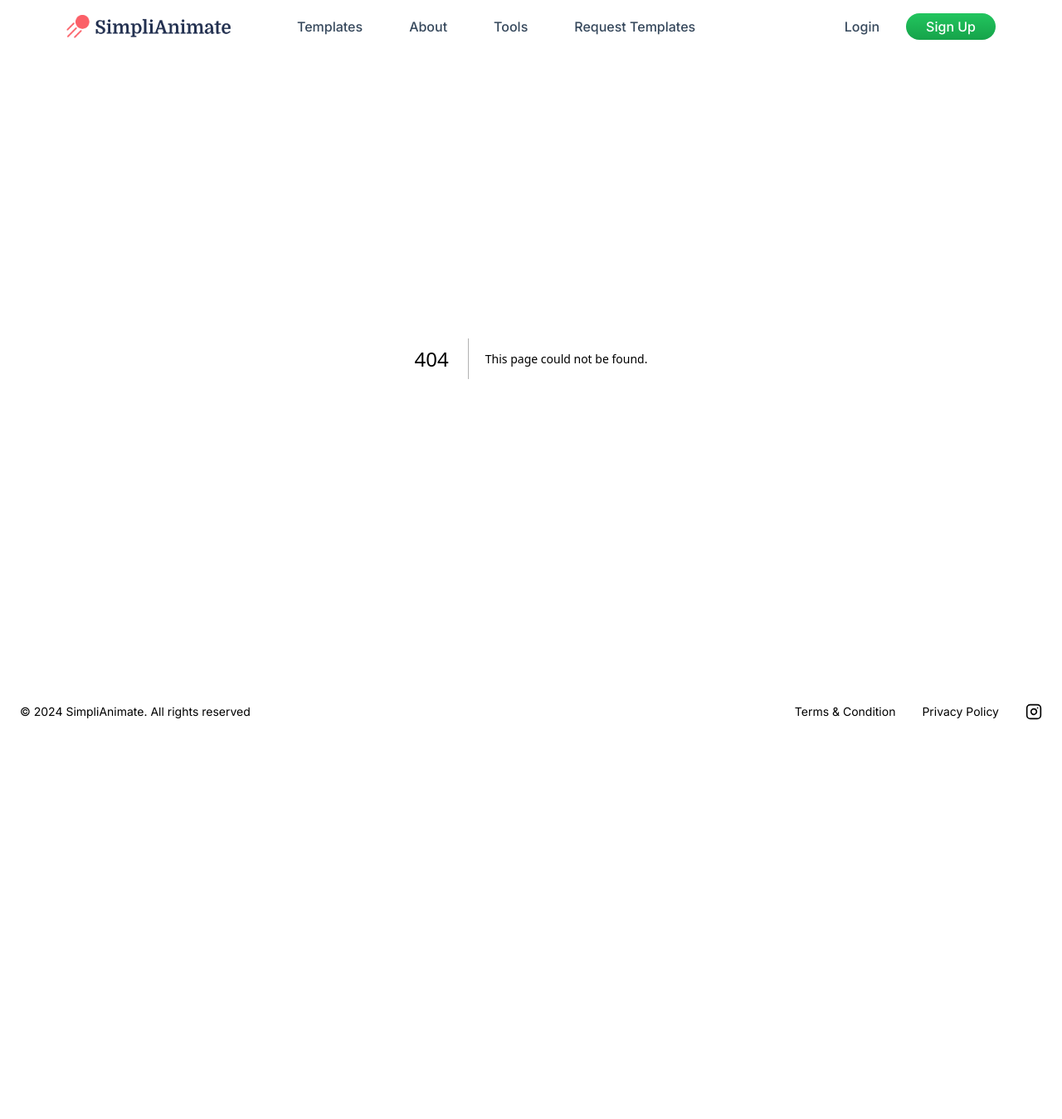
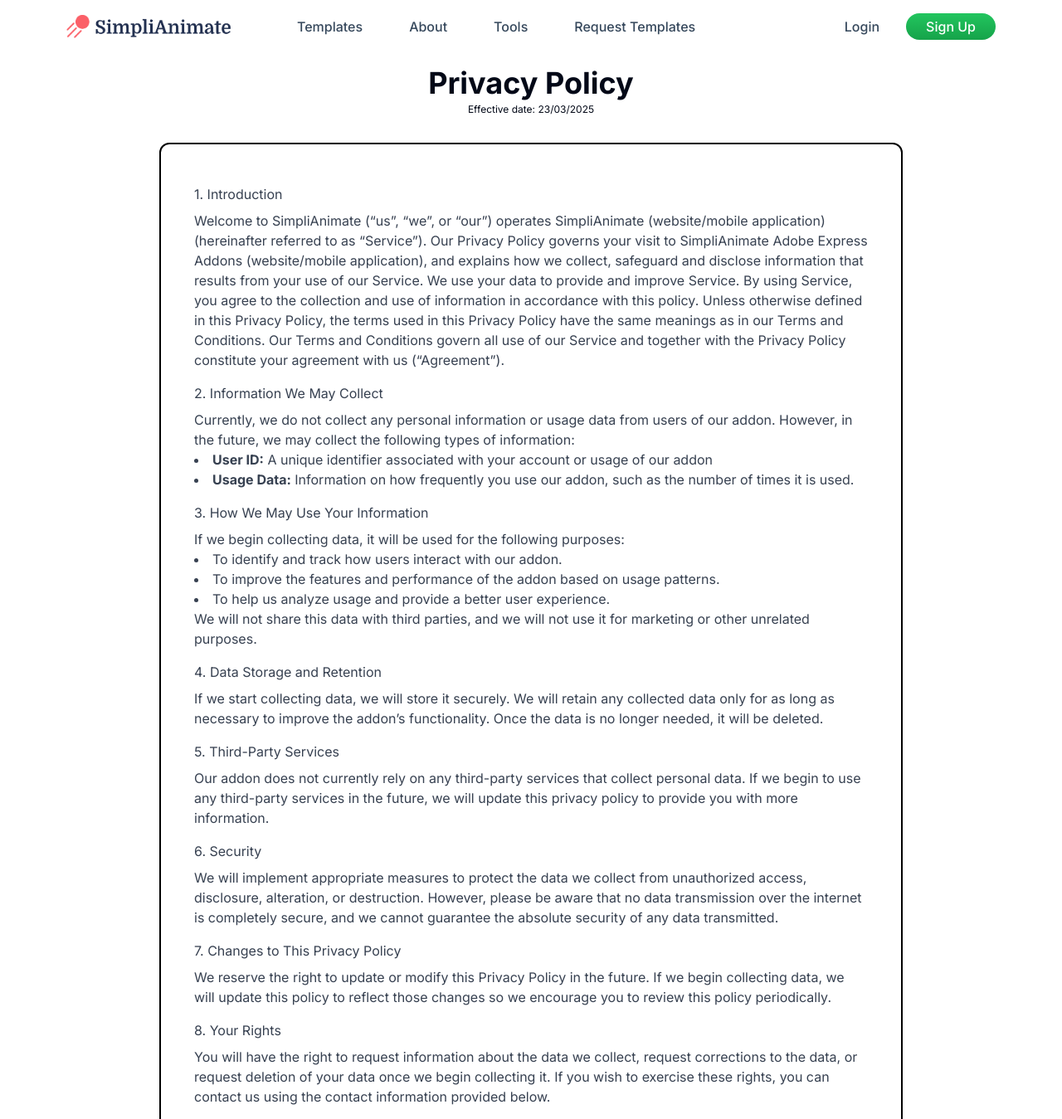
Before and after one commit to harshith-ashvi/simplianimate, a Next.js app: page /adobe/privacy-policy in a window 1280 px wide. Before the commit this address had no page. Shown: the top 1349 px of the page at 83% size. Before the commit the page ends 884 px from the top, so only its background shows below. Built offline with nearby package versions, Linux system fonts and the light colour scheme.

Commit message:
add privacy policy for adobe

```diff
--- /dev/null
+++ b/src/app/adobe/privacy-policy/page.tsx
@@ -0,0 +1,102 @@
+export default function PrivacyPolicy() {
+  return (
+    <div className="relative max-w-7xl mx-auto mt-20 pb-20">
+      <div className="flex flex-col justify-center items-center px-10 md:px-20">
+        <h1 className="text-4xl font-bold">Privacy Policy</h1>
+        <p className="text-xs mt-1">Effective date: 23/03/2025</p>
+
+        <div className="max-w-4xl mx-auto mt-8 text-gray-700 pb-16 border-2 border-black p-10 rounded-xl mb-10">
+          <div>
+            <p className="mt-2">1. Introduction</p>
+            <p className="mt-2">
+              Welcome to SimpliAnimate (“us”, “we”, or “our”) operates
+              SimpliAnimate (website/mobile application) (hereinafter referred
+              to as “Service”). Our Privacy Policy governs your visit to
+              SimpliAnimate Adobe Express Addons (website/mobile application),
+              and explains how we collect, safeguard and disclose information
+              that results from your use of our Service. We use your data to
+              provide and improve Service. By using Service, you agree to the
+              collection and use of information in accordance with this policy.
+              Unless otherwise defined in this Privacy Policy, the terms used in
+              this Privacy Policy have the same meanings as in our Terms and
+              Conditions. Our Terms and Conditions govern all use of our Service
+              and together with the Privacy Policy constitute your agreement
+              with us (“Agreement”).
+            </p>
+            <p className="mt-4">2. Information We May Collect</p>
+            <p className="mt-2">
+              Currently, we do not collect any personal information or usage
+              data from users of our addon. However, in the future, we may
+              collect the following types of information: <br />
+              <li>
+                <strong>User ID:</strong> A unique identifier associated with
+                your account or usage of our addon
+              </li>
+              <li>
+                <strong>Usage Data:</strong> Information on how frequently you
+                use our addon, such as the number of times it is used.
+              </li>
+            </p>
+            <p className="mt-4">3. How We May Use Your Information</p>
+            <p className="mt-2">
+              If we begin collecting data, it will be used for the following
+              purposes:
+              <li>To identify and track how users interact with our addon.</li>
+              <li>
+                To improve the features and performance of the addon based on
+                usage patterns.
+              </li>
+              <li>
+                To help us analyze usage and provide a better user experience.
+              </li>
+              We will not share this data with third parties, and we will not
+              use it for marketing or other unrelated purposes.
+            </p>
+            <p className="mt-4">4. Data Storage and Retention</p>
+            <p className="mt-2">
+              If we start collecting data, we will store it securely. We will
+              retain any collected data only for as long as necessary to improve
+              the addon’s functionality. Once the data is no longer needed, it
+              will be deleted.
+            </p>
+            <p className="mt-4">5. Third-Party Services</p>
+            <p className="mt-2">
+              Our addon does not currently rely on any third-party services that
+              collect personal data. If we begin to use any third-party services
+              in the future, we will update this privacy policy to provide you
+              with more information.
+            </p>
+            <p className="mt-4">6. Security</p>
+            <p className="mt-2">
+              We will implement appropriate measures to protect the data we
+              collect from unauthorized access, disclosure, alteration, or
+              destruction. However, please be aware that no data transmission
+              over the internet is completely secure, and we cannot guarantee
+              the absolute security of any data transmitted.
+            </p>
+            <p className="mt-4">7. Changes to This Privacy Policy</p>
+            <p className="mt-2">
+              We reserve the right to update or modify this Privacy Policy in
+              the future. If we begin collecting data, we will update this
+              policy to reflect those changes so we encourage you to review this
+              policy periodically.
+            </p>
+            <p className="mt-4">8. Your Rights</p>
+            <p className="mt-2">
+              You will have the right to request information about the data we
+              collect, request corrections to the data, or request deletion of
+              your data once we begin collecting it. If you wish to exercise
+              these rights, you can contact us using the contact information
+              provided below.
+            </p>
+            <p className="mt-4">9. Contact Us</p>
+            <p className="mt-2">
+              If you have any questions about this Privacy Policy, please
+              contact us: astroashvi@gmail.com
+            </p>
+          </div>
+        </div>
+      </div>
+    </div>
+  );
+}
```
